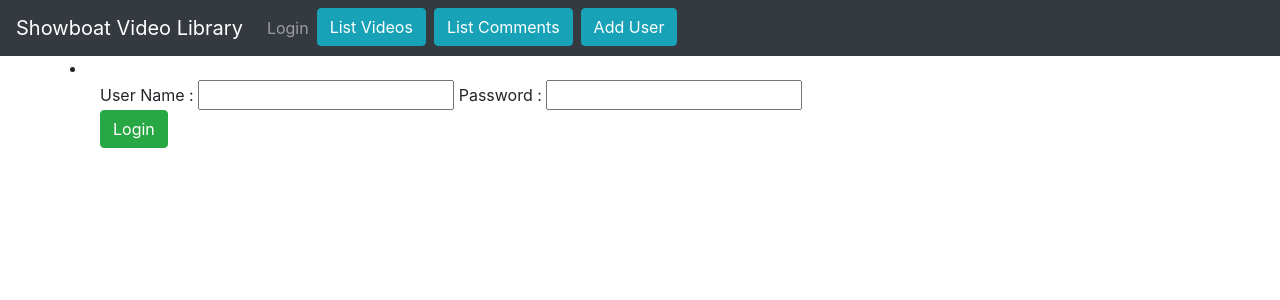
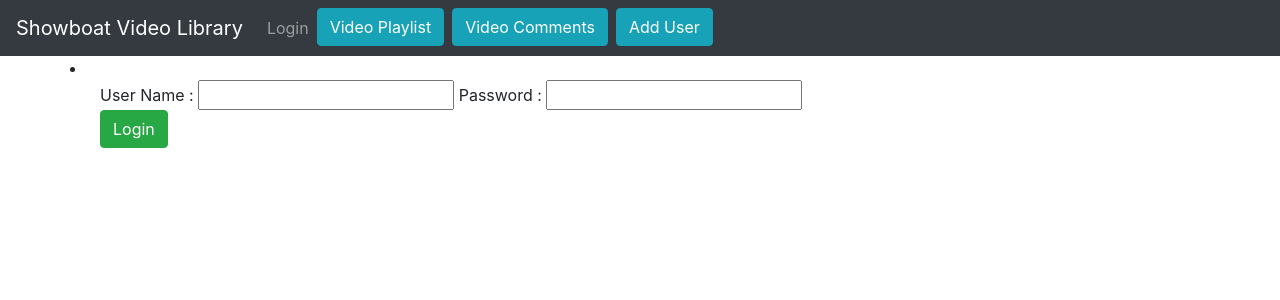
Before and after one commit to dvsvinis/VideoLibrary, an Angular app: page /login in a window 1280 px wide. Shown: the top 300 px of the page. Built offline with nearby package versions, Linux system fonts and the light colour scheme.

Commit message:
added video player, changed button names

```diff
--- a/src/app/app.component.html
+++ b/src/app/app.component.html
@@ -7,8 +7,8 @@
 <!--        <div class="card-body">-->
 <!--          <h3 class="card-title text-center text-white py-3">{{ title }}</h3>-->
 <!--          <ul class="text-center list-inline py-3">-->
-<!--            <li class="list-inline-item"><a routerLink="/videos" class="btn btn-info">List Videos</a></li>-->
-<!--            <li class="list-inline-item"><a routerLink="/comments" class="btn btn-info">List Comments</a></li>-->
+<!--            <li class="list-inline-item"><a routerLink="/videos" class="btn btn-info">Video Play List</a></li>-->
+<!--            <li class="list-inline-item"><a routerLink="/comments" class="btn btn-info">Video Comments</a></li>-->
 <!--            <li class="list-inline-item"><a routerLink="/adduser" class="btn btn-info">Add User</a></li>-->
 <!--          </ul>-->
 <!--        </div>-->
--- a/src/app/app.module.ts
+++ b/src/app/app.module.ts
@@ -19,6 +19,7 @@ import { HeaderComponent } from './components/header/header.component';
 import { UserComponent } from './components/user/user.component';
 import { AddUserComponent } from './components/add-user/add-user.component';
 import { FooterComponent } from './components/footer/footer.component';
+import { BrowserAnimationsModule } from '@angular/platform-browser/animations';
 
 @NgModule({
   declarations: [
@@ -34,13 +35,14 @@ import { FooterComponent } from './components/footer/footer.component';
     HeaderComponent,
     UserComponent,
     AddUserComponent,
-    FooterComponent
+    FooterComponent,
   ],
   imports: [
     BrowserModule,
     AppRoutingModule,
     HttpClientModule,
-    FormsModule
+    FormsModule,
+    BrowserAnimationsModule,
   ],
  providers: [UserService, VideoService, CommentService],
   bootstrap: [AppComponent]
--- a/src/app/components/header/header.component.html
+++ b/src/app/components/header/header.component.html
@@ -9,8 +9,8 @@
       <li><a *ngIf="!loginService.isUserLoggedIn()" routerLink="/login" class="nav-link">Login</a></li>
       <li><a *ngIf="loginService.isUserLoggedIn()" routerLink="/logout" class="nav-link">LogOut</a></li>
 
-      <li class="list-inline-item"><a routerLink="/videos" class="btn btn-info">List Videos</a></li>
-      <li class="list-inline-item"><a routerLink="/comments" class="btn btn-info">List Comments</a></li>
+      <li class="list-inline-item"><a routerLink="/videos" class="btn btn-info">Video Playlist</a></li>
+      <li class="list-inline-item"><a routerLink="/comments" class="btn btn-info">Video Comments</a></li>
       <li class="list-inline-item"><a routerLink="/adduser" class="btn btn-info">Add User</a></li>
 
     </ul>
--- a/src/app/components/video-list/video-list.component.html
+++ b/src/app/components/video-list/video-list.component.html
@@ -1,3 +1,10 @@
+
+<section>
+    <div class="videoFrame">
+      <iframe width="560" height="315" src="https://www.youtube.com/embed/CUVmT6_okyI" frameborder="0" allowfullscreen></iframe>
+    </div>
+  </section>
+
 <div class="card my-5">
   <div class="card-body">
     <table class="table table-bordered table-striped">
@@ -20,5 +27,7 @@
       </tr>
       </tbody>
     </table>
+
   </div>
+
 </div>
```
